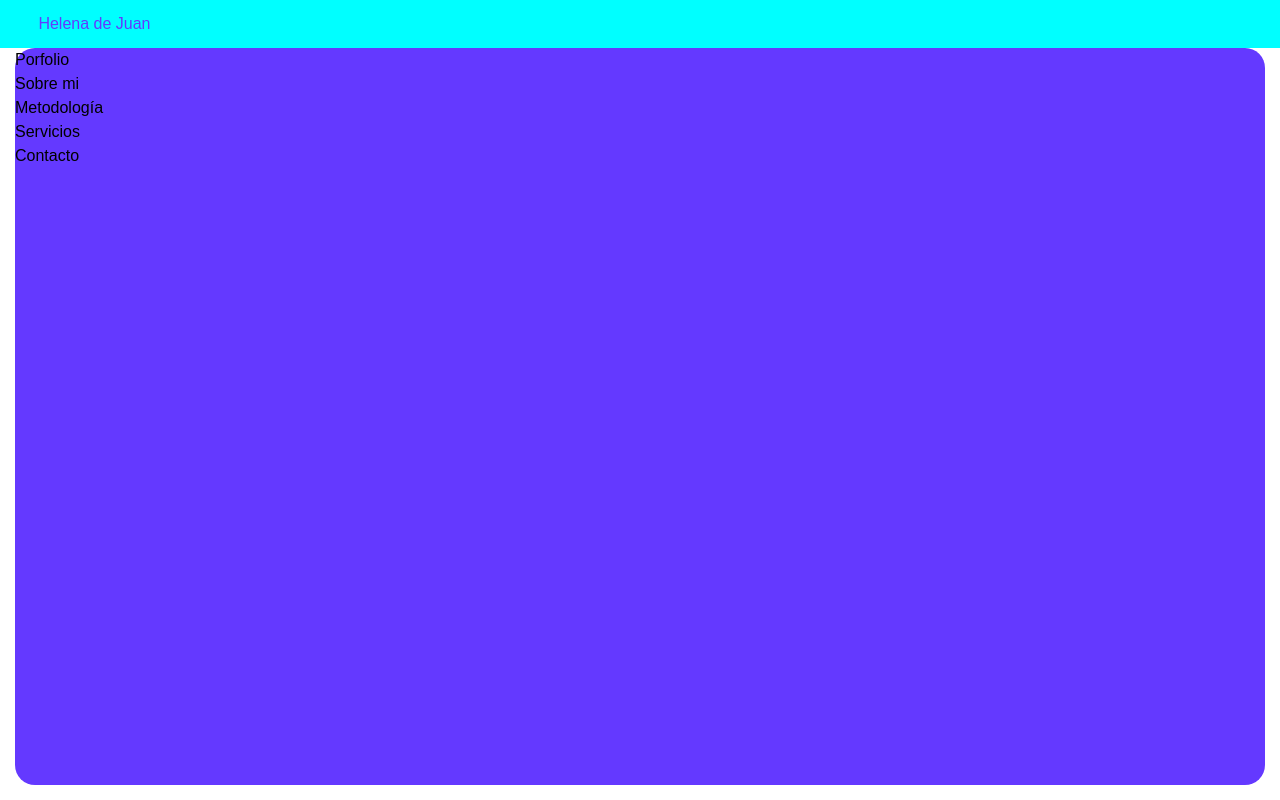
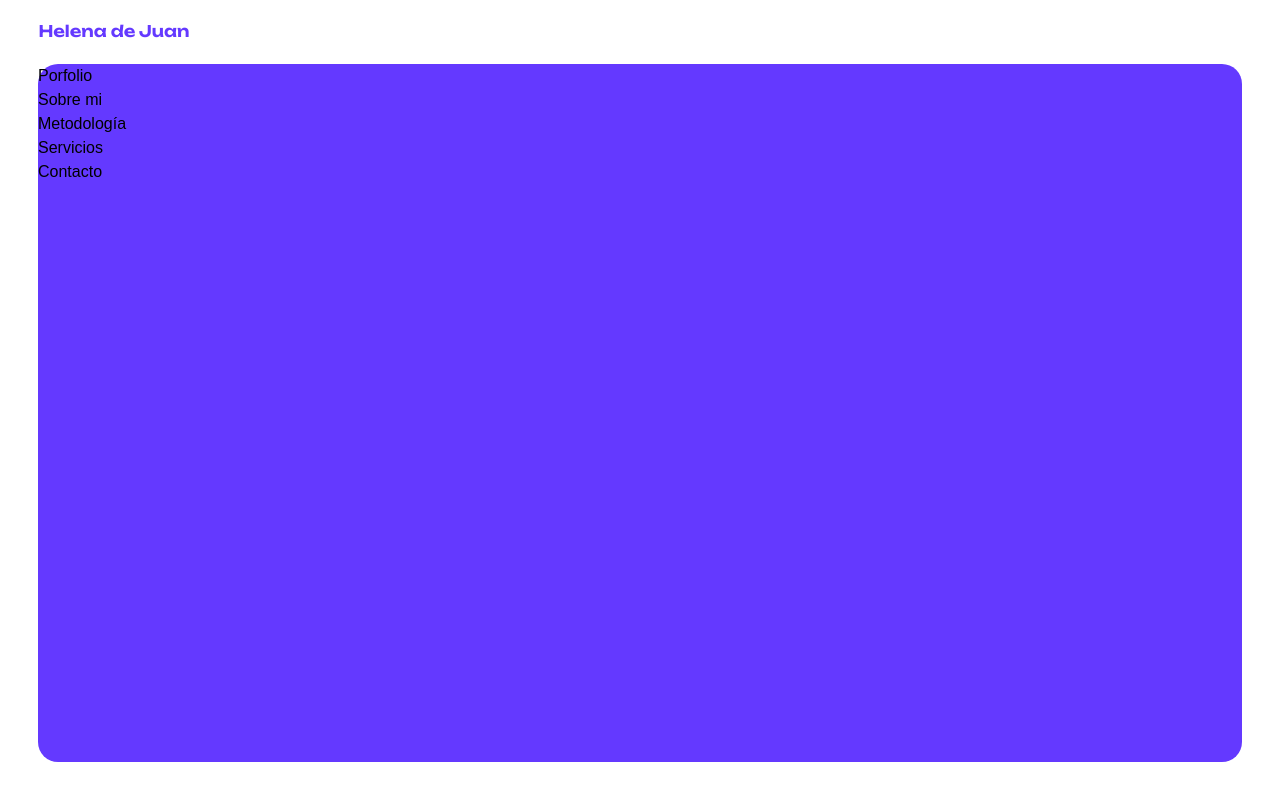
Before and after one commit to Helena-JV/porfolio, a plain HTML site: page index.html in a window 1280 px wide. Drawn offline with Linux system fonts and the light colour scheme; files whose address does not match are found by name; a web font is replaced by a local one.

Commit message:
Ajustada la animación inicial de la home
Los elementos iniciales de la home (headerBar, homeContainer y homeBlueMask) se animan con una transición suave. Después se hace kill() sobre la timeline y se eliminan las animaciones para el resize.

```diff
--- a/index.html
+++ b/index.html
@@ -46,13 +46,13 @@
         <h2 class="intro-subtitle fnt-serif fnt-l txt-center">Diseño gráfico & desarrollo web</h2>
     </div>
     <!-- HEADER _________________________________________________________________________________________-->
-    <header class="header-bar bg-ejemplo1">
-        <p class="clr-azul">Helena de Juan</p>
+    <header class="header-bar">
+        <p class="clr-azul fnt-title-bold">Helena de Juan</p>
     </header>
 
     <!-- MAIN ____________________________________________________________________________________-->
     <main>
-        <div class="home-container wth-100 hght-100 display-flex-center-center-col pos-abs">
+        <div class="home-container wth-100 hght-100 pos-abs">
             <div class="home-blue-mask bg-azul">
                 <nav>
                     <ul>
--- a/js/home.js
+++ b/js/home.js
@@ -1,72 +1,100 @@
 // ELEMENTOS DEL DOM --------------------------------------------------------
-    const home_container = document.querySelector('.home-container');
-    const home_blue_mask = home_container.querySelector('.home-blue-mask');
-    const header_bar = document.querySelector('.header-bar');
+    const homeContainer = document.querySelector('.home-container');
+    const headerBar = document.querySelector('.header-bar');
+    const homeBlueMask = homeContainer.querySelector('.home-blue-mask');
 
-// VARIABLES CSS --------------------------------------------------------
-    const css_vars = getComputedStyle(document.documentElement);
-    let home_margins = css_vars.getPropertyValue('--home-margins').trim();
 
-    let home_margins_px = (parseFloat(home_margins) / 100) * window.innerWidth; // Convertir `vw` a `px`
-
-// Limitar el valor a un máximo de 30px
-if (home_margins_px >= 30) {
-    home_margins_px = 30; // Se queda en px si supera 30px
+// FUNCIÓN PARA OBTENER LA ALTURA DEL HEADER ----------------------------------------
+    function getHeaderHeight() {
+        return headerBar.getBoundingClientRect().height || 50; // Si no detecta altura, usar 50px por defecto
     }
 
-// Convertirlo en string para CSS
-let home_margins_css = `${home_margins_px}px`;
-console.log(home_margins_css);
-console.log(home_margins_px);
-console.log(home_margins);
 
-// FUNCIÓN PARA RECALCULAR ALTURAS ------------------------------------------
-    function updateSizes() {
-        let header_height = header_bar.getBoundingClientRect().height;
-        home_container.style.height = `calc(100dvh - ${header_height}px)`;
-        home_blue_mask.style.height = `calc(100% - ${home_margins_css}/2)`;
+// FUNCIÓN PARA OBTENER EL PADDING EN PX SEGÚN `VW` --------------------------
+    function getPaddingVW() {
+        return `${(3 * window.innerWidth) / 100}px`; // Convierte 3vw a píxeles
     }
+
+
+// FUNCIÓN PARA RECALCULAR ALTURA Y PADDING DEL CONTENEDOR -------------------
+    function updateLayout() {
+        let headerHeight = getHeaderHeight();
+        homeContainer.style.height = `calc(100dvh - ${headerHeight}px)`;
+
+        homeContainer.style.paddingRight = getPaddingVW();
+        homeContainer.style.paddingBottom = getPaddingVW();
+        homeContainer.style.paddingLeft = getPaddingVW();
+    }
+
 
 // TIMELINE --------------------------------------------------------
     const home_tl = gsap.timeline({
-        defaults: {
-            duration: 1,
-            ease: "power1.inOut",
+        defaults: { duration: 0.5, ease: "power1.inOut" },
+        onComplete: () => {
+            home_tl.kill();
         }
     });
 
-// SET --------------------------------------------------------
-    home_tl.set(header_bar, {
+// SET ---------------------------------------------------------------------
+    home_tl
+        .set(headerBar, {
             yPercent: -100
         })
 
-    .set(home_container, {
-        y: () => -header_bar.getBoundingClientRect().height,
+        .set(homeContainer, {
+            padding: "0px",
             height: "100dvh"
-    })
-
-    .set(home_blue_mask, {
-        top: `calc(${home_margins_css}/2)`,
-        width: "100%",
-        height: "100%",
         });
 
-// TWEEN ------------------------------------------------
-    home_tl.to(home_blue_mask, {
-        width: `calc(100% - ${home_margins_css})`,
-        height: `calc(100% - ${home_margins_css}/2)`,
-        top: 0,
-        borderRadius: "20px",
-    }, "+=3")
+// LABELS ---------------------------------------------------------------------
+    home_tl
+        .addLabel("fase1", "+=3")
+        .addLabel("fase2", "+=4");
 
-    .to(header_bar, {
+
+// ANIMACIONES ----------------------------------------------------------------
+    home_tl
+        .to(homeContainer, {
+            padding: getPaddingVW()
+        }, "fase1")
+
+        .to(homeBlueMask, {
+            borderRadius: "20px"
+        }, "fase1")
+
+        .to(headerBar, {
             yPercent: 0,
-        onUpdate: updateSizes, // Recalcular en cada frame de animación
-    }, "<")
+            onUpdate: updateLayout
+        }, "fase2")
 
-    .to(home_container, {
-        y: 0,
-    }, "<");
+        .to(homeContainer, {
+            paddingTop: "0px",
+        }, "fase2")
 
-// ACTUALIZAR AL REDIMENSIONAR --------------------------------------
-window.addEventListener("resize", updateSizes);
+
+        .to(homeContainer, {
+            paddingRight: getPaddingVW(),
+            paddingBottom: getPaddingVW(),
+            paddingLeft: getPaddingVW()
+        }, "fase2+=0.1");
+
+
+// RESIZE -------------------------------------------------------------
+    window.addEventListener("resize", () => {
+        gsap.killTweensOf(homeContainer);
+        gsap.killTweensOf(headerBar);
+        gsap.set(homeContainer, { clearProps: "all" });
+        gsap.set(headerBar, { clearProps: "all" });
+
+        homeContainer.style.transition = "none";
+        homeContainer.style.height = `calc(100dvh - ${getHeaderHeight()}px)`;
+        homeContainer.style.paddingRight = getPaddingVW();
+        homeContainer.style.paddingBottom = getPaddingVW();
+        homeContainer.style.paddingLeft = getPaddingVW();
+
+        homeContainer.offsetHeight;
+
+        setTimeout(() => {
+            homeContainer.style.transition = "";
+        }, 100);
+    });
--- a/styles/designs.css
+++ b/styles/designs.css
@@ -1,10 +1,13 @@
 /*HEADER------------------------------------------------*/
 .header-bar {
-    height: clamp(3rem, 3vw, 5rem);
+    width: 100%;
+    height: var(--header-height);
     display: flex;
     align-items: center;
     padding: 0 var(--home-margins);
+    position: absolute; /* 🔹 NO ocupa espacio en el flujo del documento */
 }
+
 
 /*INTRO------------------------------------------------*/
 .intro-container {
@@ -47,8 +50,17 @@
 
 /*HOME------------------------------------------------*/
 .home-container {
-    .home-blue-mask {
-        align-self: center;
-        position: absolute;
-    }
+    height: 100dvh; /* 🔹 Ocupa toda la pantalla al inicio */
+    display: flex;
+    justify-content: center;
+    align-items: center;
+    transition: height 0.5s ease-in-out;
+    position: absolute; /* Permite que el header se superponga sin afectar el tamaño */
+    bottom: 0;
 }
+
+
+.home-blue-mask {
+    width: 100%;
+    height: 100%;
+}
--- a/styles/styles.css
+++ b/styles/styles.css
@@ -1,6 +1,7 @@
 :root {
     --azul: #6439ff;
     --home-margins: 3vw;
+    --header-height: clamp(3rem, 5vw, 5rem);
 }
 
 /*COLORES------------------------------------------------------*/
```
Lines whose indentation alone changed are shown as unchanged.
